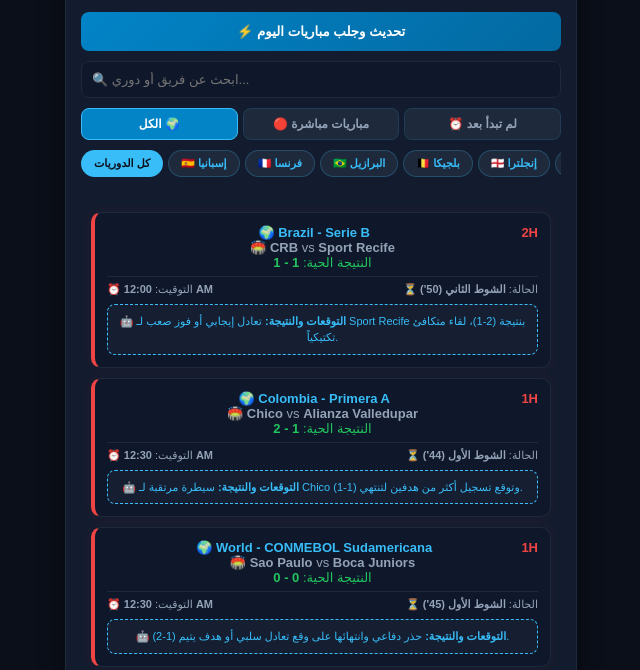
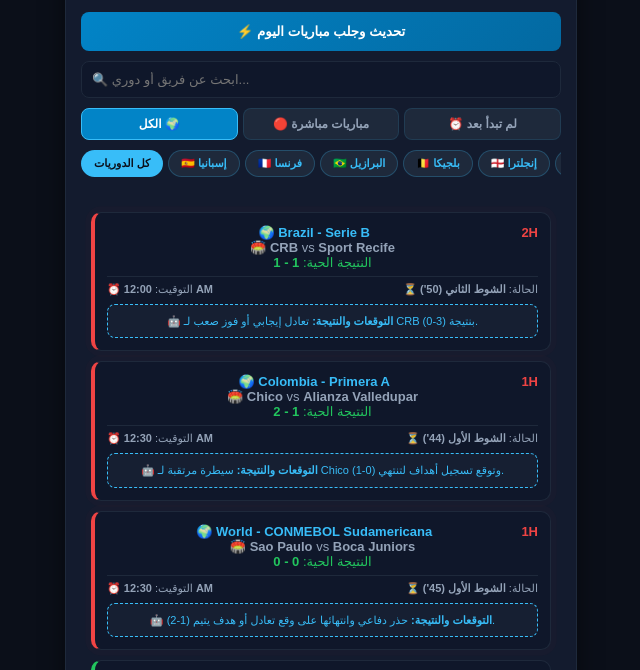
Before and after one commit to khaledcc14/kella-analytics, a website: page index.html in a window 1280 px wide. Shown: the part 87-757 px from the top of the page, without its empty margins (319-959 px from the left). Drawn offline with Linux system fonts and the light colour scheme.

Commit message:
Update index.html

```diff
--- a/index.html
+++ b/index.html
@@ -4,6 +4,8 @@
 <meta charset="UTF-8">
 <meta name="viewport" content="width=device-width, initial-scale=1.0">
 <title>KELLA Analytics Pro</title>
+<link rel="manifest" href="manifest.json">
+<meta name="theme-color" content="#0b0f19">
 <style>
 body {
     background: #0b0f19;
@@ -211,15 +213,14 @@
 
 function generateAIPrediction(home, away) {
     let hash = (home + away).split('').reduce((acc, char) => acc + char.charCodeAt(0), 0);
-    // اقتراح نتيجة رقمية افتراضية واضحة بناءً على خوارزمية الفريقين
     let scoreH = hash % 3;
     let scoreA = (hash + 1) % 3;
 
     let options = [
-        `🤖 <b>التوقعات والنتيجة:</b> فوز محتمل لـ ${home} (${scoreH}-${scoreA}) مع نسبة سيطرة 58% وتسجيل أهداف من الطرفين.`,
-        `🤖 <b>التوقعات والنتيجة:</b> تعادل إيجابي أو فوز صعب لـ ${away} بنتيجة (${scoreH}-${scoreA + 1})، لقاء متكافئ تكتيكياً.`,
-        `🤖 <b>التوقعات والنتيجة:</b> سيطرة مرتقبة لـ ${home} وتوقع تسجيل أكثر من هدفين لتنتهي (${scoreH + 1}-${scoreA}).`,
-        `🤖 <b>التوقعات والنتيجة:</b> حذر دفاعي وانتهائها على وقع تعادل سلبي أو هدف يتيم (${scoreH}-${scoreA}).`
+        `🤖 <b>التوقعات والنتيجة:</b> فوز محتمل لـ ${away} (${scoreH}-${scoreA + 1})، لقاء متكافئ تكتيكياً.`,
+        `🤖 <b>التوقعات والنتيجة:</b> تعادل إيجابي أو فوز صعب لـ ${home} بنتيجة (${scoreH + 1}-${scoreA}).`,
+        `🤖 <b>التوقعات والنتيجة:</b> سيطرة مرتقبة لـ ${home} وتوقع تسجيل أهداف لتنتهي (${scoreH}-${scoreA}).`,
+        `🤖 <b>التوقعات والنتيجة:</b> حذر دفاعي وانتهائها على وقع تعادل أو هدف يتيم (${scoreH}-${scoreA}).`
     ];
     return options[hash % options.length];
 }
@@ -318,18 +319,15 @@
         let isLive = ["1H", "2H", "ET", "P", "LIVE"].includes(status);
         let isUpcoming = status === "NS";
 
-        // تصفية أزرار الحالة (Live / Upcoming)
         let matchesStatusTab = true;
         if (currentStatusFilter === 'live') matchesStatusTab = isLive;
         else if (currentStatusFilter === 'upcoming') matchesStatusTab = isUpcoming;
 
-        // تصفية زر الدوري السريع
         let matchesLeagueBtn = true;
         if (currentLeagueFilter !== 'all') {
-            matchesLeagueTab = country.includes(currentLeagueFilter.toLowerCase()) || league.includes(currentLeagueFilter.toLowerCase());
+            matchesLeagueBtn = country.includes(currentLeagueFilter.toLowerCase()) || league.includes(currentLeagueFilter.toLowerCase());
         }
 
-        // تصفية خانة البحث اليدوي
         let matchesSearchQuery = league.includes(query) || homeTeam.includes(query) || awayTeam.includes(query) || country.includes(query);
 
         return matchesStatusTab && matchesLeagueBtn && matchesSearchQuery;
```
